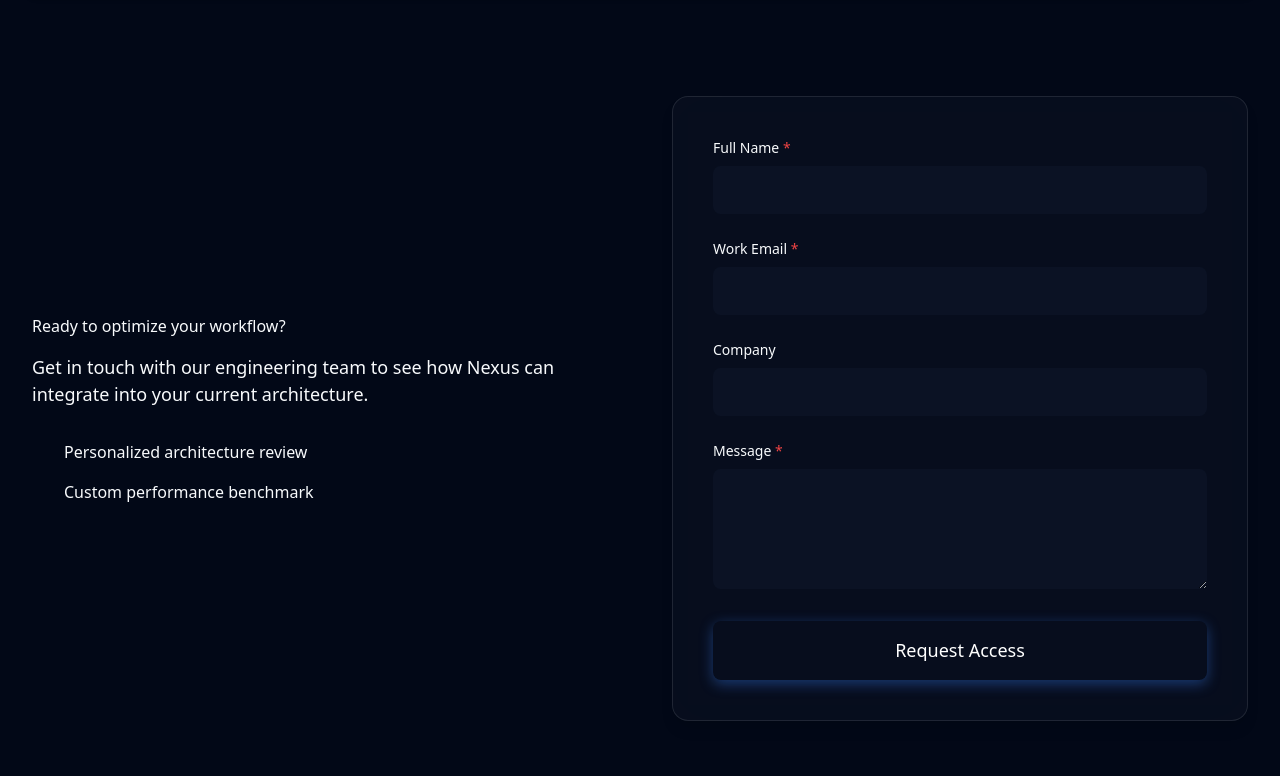
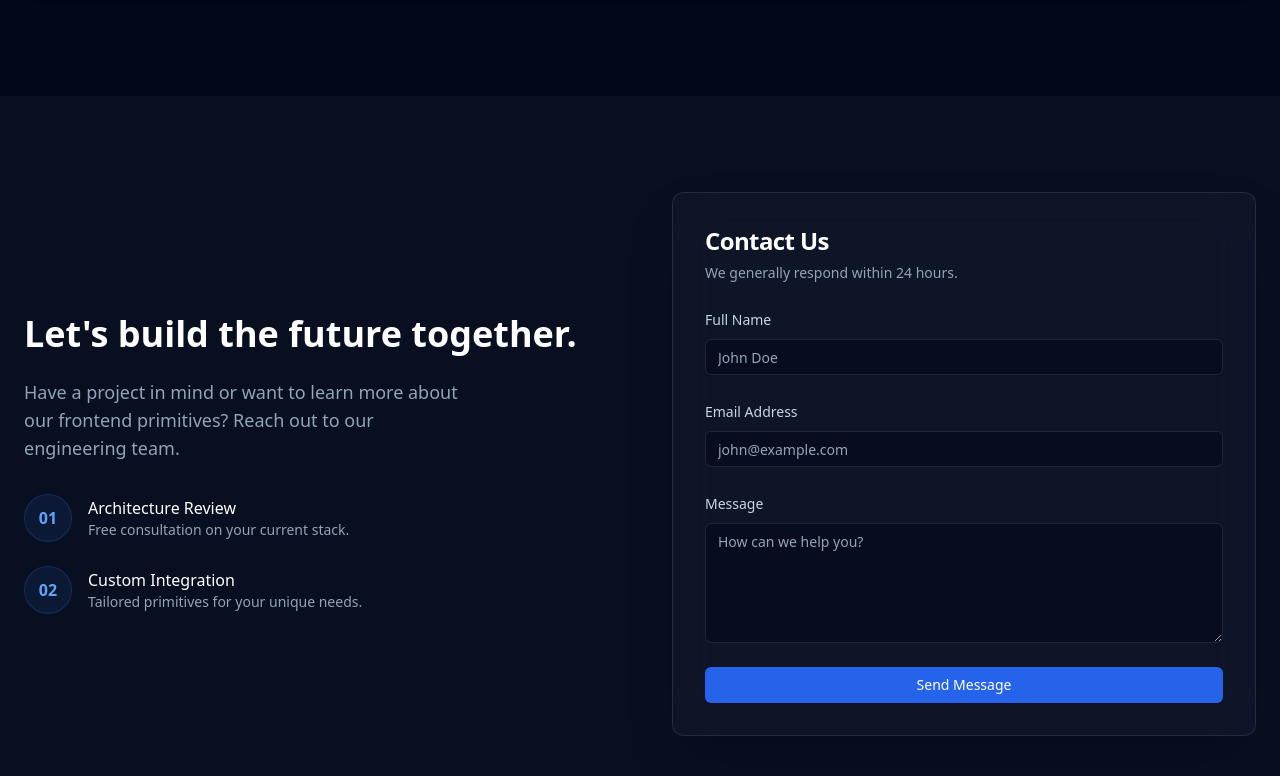
Before and after one commit to 04shubham7/PixelGEO, a React (Vite) app: page / in a window 1280 px wide. Shown: the part 1624-2400 px from the top of the page. Built offline with nearby package versions, Linux system fonts and the light colour scheme.

Commit message:
refactor: migrate contact form, clean up vanilla css and unused components

```diff
--- a/src/components/ContactForm/ContactForm.jsx
+++ b/src/components/ContactForm/ContactForm.jsx
@@ -1,162 +1,166 @@
 import React, { useState } from 'react';
-import Button from '../Button/Button';
-import './ContactForm.css';
+import { Card, CardContent, CardDescription, CardHeader, CardTitle } from '@/components/ui/card';
+import { Button } from '@/components/ui/button';
+import { Input } from '@/components/ui/input';
+import { Textarea } from '@/components/ui/textarea';
+import { Label } from '@/components/ui/label';
+import { Loader2, CheckCircle2 } from 'lucide-react';
+import { motion } from 'framer-motion';
 
 const ContactForm = () => {
-  const [formData, setFormData] = useState({
-    name: '',
-    email: '',
-    company: '',
-    message: ''
-  });
-
+  const [formData, setFormData] = useState({ name: '', email: '', message: '' });
   const [errors, setErrors] = useState({});
-  const [isSubmitting, setIsSubmitting] = useState(false);
-  const [isSuccess, setIsSuccess] = useState(false);
+  const [status, setStatus] = useState('idle');
 
   const validate = () => {
     const newErrors = {};
     if (!formData.name.trim()) newErrors.name = 'Name is required';
-
     if (!formData.email.trim()) {
       newErrors.email = 'Email is required';
     } else if (!/^[^\s@]+@[^\s@]+\.[^\s@]+$/.test(formData.email)) {
-      newErrors.email = 'Please enter a valid email format';
+      newErrors.email = 'Invalid email format';
     }
-
-    if (!formData.message.trim()) {
-      newErrors.message = 'Message is required';
-    } else if (formData.message.trim().length < 10) {
-      newErrors.message = 'Message must be at least 10 characters long';
-    }
+    if (!formData.message.trim()) newErrors.message = 'Message is required';
 
     setErrors(newErrors);
     return Object.keys(newErrors).length === 0;
   };
 
-  const handleChange = (e) => {
-    const { name, value } = e.target;
-    setFormData(prev => ({ ...prev, [name]: value }));
-    // Clear error when user starts typing
-    if (errors[name]) {
-      setErrors(prev => ({ ...prev, [name]: '' }));
-    }
-  };
+  const handleSubmit = async (e) => {
+    e.preventDefault();
+    if (!validate()) return;
 
-  const handleSubmit = (e) => {
-    e.preventDefault();
+    setStatus('submitting');
 
-    if (validate()) {
-      setIsSubmitting(true);
-
-      // Simulate API call
     setTimeout(() => {
-        setIsSubmitting(false);
-        setIsSuccess(true);
-        setFormData({ name: '', email: '', company: '', message: '' });
-
-        setTimeout(() => setIsSuccess(false), 5000);
+      setStatus('success');
+      setFormData({ name: '', email: '', message: '' });
+      setTimeout(() => setStatus('idle'), 5000);
     }, 1500);
-    }
   };
 
   return (
-    <section id="contact" className="contact-section section-padding">
-      <div className="container contact-container">
-        <div className="contact-info">
-          <h2>Ready to optimize your workflow?</h2>
-          <p>Get in touch with our engineering team to see how Nexus can integrate into your current architecture.</p>
+    <section id="contact" className="py-24 relative z-10 bg-slate-900/50">
+      <div className="container mx-auto px-6 max-w-[1440px]">
+        <div className="grid grid-cols-1 lg:grid-cols-2 gap-16 items-center">
 
-          <div className="contact-perks">
-            <div className="perk">
-              <svg width="20" height="20" viewBox="0 0 24 24" fill="none" stroke="var(--accent-primary)" strokeWidth="2">
-                <path d="M22 11.08V12a10 10 0 1 1-5.93-9.14"/><polyline points="22 4 12 14.01 9 11.01"/>
-              </svg>
-              <span>Personalized architecture review</span>
+          <motion.div
+            initial={{ opacity: 0, x: -20 }}
+            whileInView={{ opacity: 1, x: 0 }}
+            viewport={{ once: true }}
+            transition={{ duration: 0.6 }}
+          >
+            <h2 className="text-3xl md:text-4xl font-bold text-white mb-6">Let's build the future together.</h2>
+            <p className="text-slate-400 text-lg mb-8 max-w-md">
+              Have a project in mind or want to learn more about our frontend primitives? Reach out to our engineering team.
+            </p>
+
+            <div className="space-y-6">
+              <div className="flex items-center gap-4">
+                <div className="w-12 h-12 rounded-full bg-blue-500/10 flex items-center justify-center text-blue-400 font-semibold border border-blue-500/20">01</div>
+                <div>
+                  <h4 className="text-white font-medium">Architecture Review</h4>
+                  <p className="text-slate-400 text-sm">Free consultation on your current stack.</p>
                 </div>
-            <div className="perk">
-              <svg width="20" height="20" viewBox="0 0 24 24" fill="none" stroke="var(--accent-primary)" strokeWidth="2">
-                <path d="M22 11.08V12a10 10 0 1 1-5.93-9.14"/><polyline points="22 4 12 14.01 9 11.01"/>
-              </svg>
-              <span>Custom performance benchmark</span>
+              </div>
+              <div className="flex items-center gap-4">
+                <div className="w-12 h-12 rounded-full bg-blue-500/10 flex items-center justify-center text-blue-400 font-semibold border border-blue-500/20">02</div>
+                <div>
+                  <h4 className="text-white font-medium">Custom Integration</h4>
+                  <p className="text-slate-400 text-sm">Tailored primitives for your unique needs.</p>
                 </div>
               </div>
             </div>
+          </motion.div>
 
-        <div className="contact-form-wrapper glass-panel">
-          {isSuccess ? (
-            <div className="success-message">
-              <div className="success-icon">
-                <svg width="32" height="32" viewBox="0 0 24 24" fill="none" stroke="currentColor" strokeWidth="2">
-                  <path d="M22 11.08V12a10 10 0 1 1-5.93-9.14"/><polyline points="22 4 12 14.01 9 11.01"/>
-                </svg>
-              </div>
-              <h3>Request Received</h3>
-              <p>Our team will get back to you within 24 hours.</p>
-            </div>
+          <motion.div
+            initial={{ opacity: 0, x: 20 }}
+            whileInView={{ opacity: 1, x: 0 }}
+            viewport={{ once: true }}
+            transition={{ duration: 0.6, delay: 0.2 }}
+          >
+            <Card className="bg-slate-900/80 backdrop-blur-xl border-white/10 p-2 shadow-2xl">
+              <CardHeader>
+                <CardTitle className="text-2xl text-white">Contact Us</CardTitle>
+                <CardDescription className="text-slate-400">We generally respond within 24 hours.</CardDescription>
+              </CardHeader>
+              <CardContent>
+                {status === 'success' ? (
+                  <motion.div
+                    initial={{ opacity: 0, scale: 0.9 }}
+                    animate={{ opacity: 1, scale: 1 }}
+                    className="flex flex-col items-center justify-center py-12 text-center"
+                  >
+                    <CheckCircle2 className="w-16 h-16 text-emerald-500 mb-4" />
+                    <h3 className="text-2xl font-bold text-white mb-2">Message Sent!</h3>
+                    <p className="text-slate-400">Thank you for reaching out. We'll be in touch soon.</p>
+                    <Button
+                      variant="outline"
+                      className="mt-8 border-white/20 text-white hover:bg-white/10"
+                      onClick={() => setStatus('idle')}
+                    >
+                      Send Another Message
+                    </Button>
+                  </motion.div>
                 ) : (
-            <form onSubmit={handleSubmit} className="contact-form" noValidate>
-              <div className="form-group">
-                <label htmlFor="name">Full Name <span aria-hidden="true">*</span></label>
-                <input
-                  type="text"
+                  <form onSubmit={handleSubmit} className="space-y-6">
+                    <div className="space-y-2">
+                      <Label htmlFor="name" className="text-slate-300">Full Name</Label>
+                      <Input
                         id="name"
-                  name="name"
                         value={formData.name}
-                  onChange={handleChange}
-                  className={errors.name ? 'error' : ''}
-                  aria-invalid={!!errors.name}
-                  aria-describedby={errors.name ? 'name-error' : undefined}
+                        onChange={(e) => setFormData({...formData, name: e.target.value})}
+                        className={`bg-slate-950/50 border-white/10 text-white focus-visible:ring-blue-500 ${errors.name ? 'border-red-500 focus-visible:ring-red-500' : ''}`}
+                        placeholder="John Doe"
                       />
-                {errors.name && <span id="name-error" className="error-text" role="alert">{errors.name}</span>}
+                      {errors.name && <p className="text-red-400 text-sm mt-1">{errors.name}</p>}
                     </div>
 
-              <div className="form-group">
-                <label htmlFor="email">Work Email <span aria-hidden="true">*</span></label>
-                <input
+                    <div className="space-y-2">
+                      <Label htmlFor="email" className="text-slate-300">Email Address</Label>
+                      <Input
+                        id="email"
                         type="email"
-                  id="email"
-                  name="email"
                         value={formData.email}
-                  onChange={handleChange}
-                  className={errors.email ? 'error' : ''}
-                  aria-invalid={!!errors.email}
-                  aria-describedby={errors.email ? 'email-error' : undefined}
+                        onChange={(e) => setFormData({...formData, email: e.target.value})}
+                        className={`bg-slate-950/50 border-white/10 text-white focus-visible:ring-blue-500 ${errors.email ? 'border-red-500 focus-visible:ring-red-500' : ''}`}
+                        placeholder="john@example.com"
                       />
-                {errors.email && <span id="email-error" className="error-text" role="alert">{errors.email}</span>}
+                      {errors.email && <p className="text-red-400 text-sm mt-1">{errors.email}</p>}
                     </div>
 
-              <div className="form-group">
-                <label htmlFor="company">Company</label>
-                <input
-                  type="text"
-                  id="company"
-                  name="company"
-                  value={formData.company}
-                  onChange={handleChange}
+                    <div className="space-y-2">
+                      <Label htmlFor="message" className="text-slate-300">Message</Label>
+                      <Textarea
+                        id="message"
+                        value={formData.message}
+                        onChange={(e) => setFormData({...formData, message: e.target.value})}
+                        className={`bg-slate-950/50 border-white/10 text-white focus-visible:ring-blue-500 min-h-[120px] ${errors.message ? 'border-red-500 focus-visible:ring-red-500' : ''}`}
+                        placeholder="How can we help you?"
                       />
+                      {errors.message && <p className="text-red-400 text-sm mt-1">{errors.message}</p>}
                     </div>
 
-              <div className="form-group">
-                <label htmlFor="message">Message <span aria-hidden="true">*</span></label>
-                <textarea
-                  id="message"
-                  name="message"
-                  rows="4"
-                  value={formData.message}
-                  onChange={handleChange}
-                  className={errors.message ? 'error' : ''}
-                  aria-invalid={!!errors.message}
-                  aria-describedby={errors.message ? 'message-error' : undefined}
-                ></textarea>
-                {errors.message && <span id="message-error" className="error-text" role="alert">{errors.message}</span>}
-              </div>
-
-              <Button type="submit" variant="primary" size="lg" disabled={isSubmitting} className="submit-btn">
-                {isSubmitting ? 'Sending...' : 'Request Access'}
+                    <Button
+                      type="submit"
+                      className="w-full bg-blue-600 hover:bg-blue-700 text-white"
+                      disabled={status === 'submitting'}
+                    >
+                      {status === 'submitting' ? (
+                        <>
+                          <Loader2 className="mr-2 h-4 w-4 animate-spin" />
+                          Sending...
+                        </>
+                      ) : (
+                        'Send Message'
+                      )}
                     </Button>
                   </form>
                 )}
+              </CardContent>
+            </Card>
+          </motion.div>
+
         </div>
       </div>
     </section>
```
Lines whose indentation alone changed are shown as unchanged.
